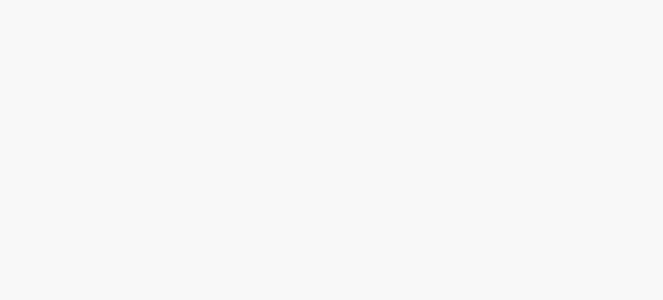
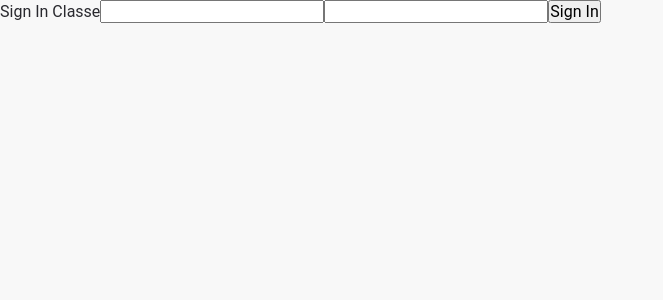
Before and after one commit to lucasgvr/unifilnews-frontend, a React (Vite) app: page /signin-class in a window 1280 px wide. Before the commit this address had no page. Shown: the top 300 px of the page, without its empty margins (0-663 px from the left). Built offline with nearby package versions, Linux system fonts and the light colour scheme.

Commit message:
Add files via upload

```diff
--- a/src/App.jsx
+++ b/src/App.jsx
@@ -2,6 +2,7 @@ import { BrowserRouter, Routes, Route } from 'react-router-dom'
 
 import { Home } from './pages/Home'
 import { SignIn } from './pages/SignIn'
+import SignInClass from './pages/SignInClass'
 import { SignUp } from './pages/SignUp'
 
 function App() {
@@ -11,6 +12,7 @@ function App() {
             <Route path='/' element={<Home />} ></Route>
             <Route path='/signin' element={<SignIn />} ></Route>
             <Route path='/signup' element={<SignUp />} ></Route>
+            <Route path='/signin-class' element={<SignInClass />} ></Route>
         </Routes>
     </BrowserRouter>
   )
--- /dev/null
+++ b/src/pages/SignInClass.jsx
@@ -0,0 +1,51 @@
+import axios from "axios";
+import { Component } from "react";
+
+class SignInClass extends Component {
+    state = {
+        username: '',
+        password: '',
+        token: '',
+        error: ''
+    }
+
+    handleInputChange = (event) => {
+        this.setState({ [event.target.name]: event.target.value })
+    }
+
+    handleSignIn = async () => {
+        const { username, password } = this.state
+
+        try {
+            const response = await axios.post('http://localhost:3000/api/signin', { username, password })
+
+            const { token } = response.data
+
+            localStorage.setItem('token', token)
+
+            this.setState({ token, error: '' })
+        } catch (error) {
+            this.setState({ error: 'Invalid Credentials' })
+        }
+    }
+
+    render() {
+        const { username, password, error } = this.state
+
+        return (
+            <div>
+                Sign In Classe
+
+                <input type="text" name="username" value={username} onChange={this.handleInputChange} />
+                <input type="text" name="password" value={password} onChange={this.handleInputChange} />
+
+                <button onClick={this.handleSignIn}>Sign In</button>
+
+                {error && <div>{error}</div>}
+            </div>
+        )
+
+    }
+}
+
+export default SignInClass
```
Also changed, not shown: src/main.jsx (line endings or trailing spaces), src/pages/Home.jsx (line endings or trailing spaces), src/pages/SignIn.jsx (line endings or trailing spaces), src/pages/SignUp.jsx (line endings or trailing spaces), src/styles/global.scss (line endings or trailing spaces), src/styles/home.scss (line endings or trailing spaces), src/styles/signin.scss (line endings or trailing spaces), src/styles/signup.scss (line endings or trailing spaces).
